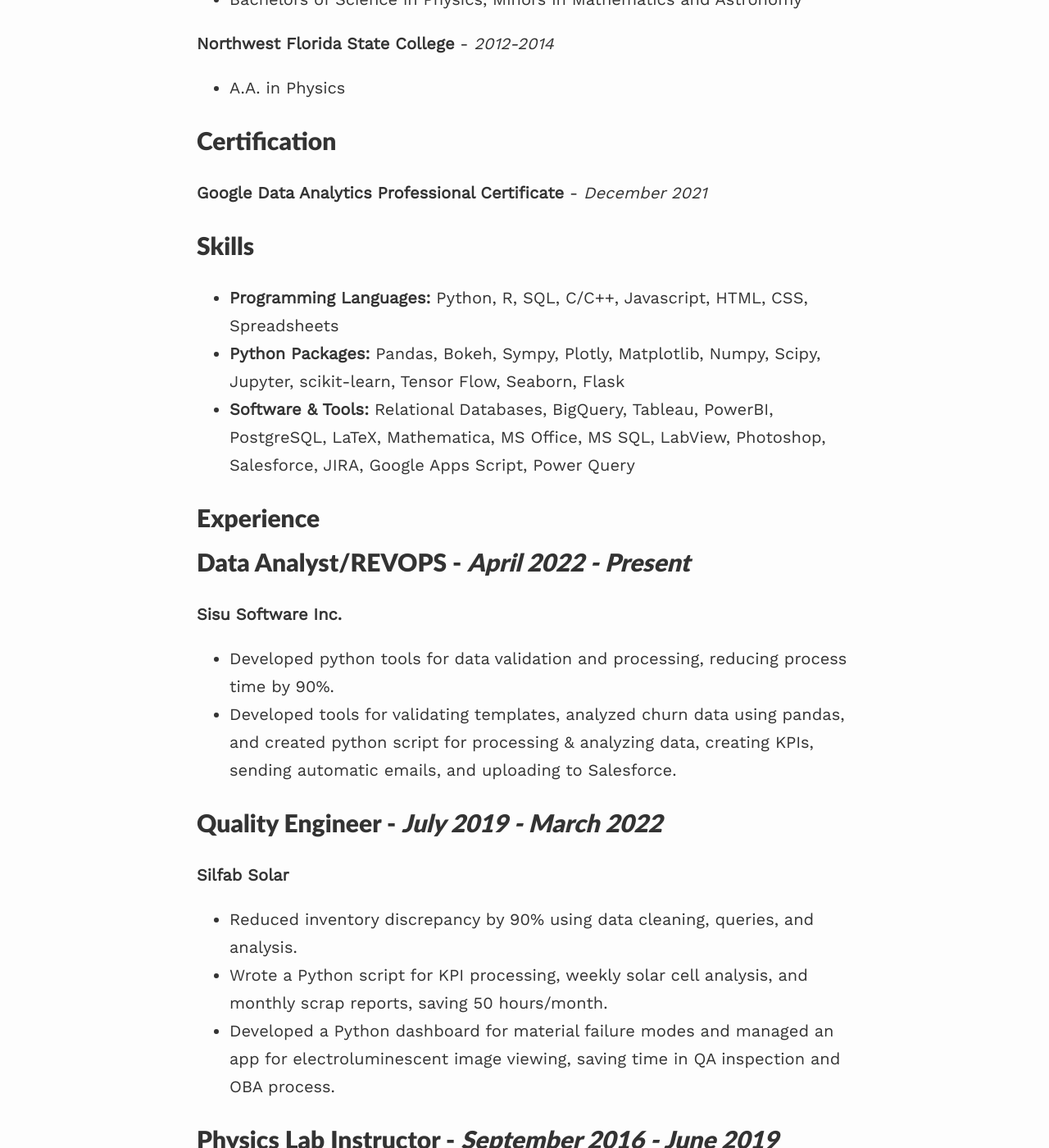
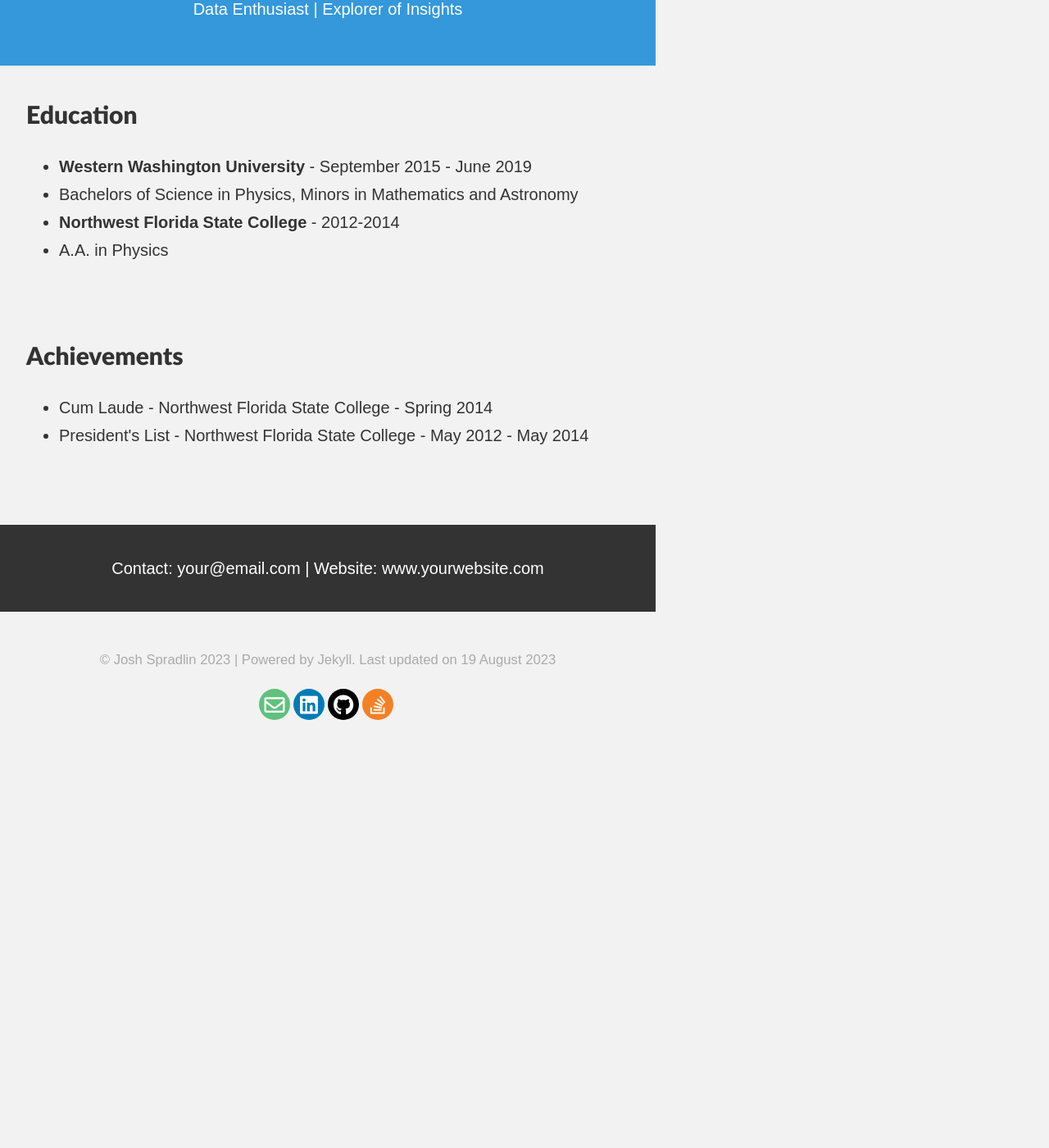
Before and after one commit to josh-u-a/gradfolio, a Jekyll site: the page built from _pages/resume.md, in a window 1280 px wide and 1400 px high, scrolled down 318 px. Shown: the whole window at 82% size. Built offline with Jekyll 4.4.1, drawn with Linux system fonts in a browser that asks for light colours; nearby versions of some CDN libraries; after the commit the page ends 1200 px from its top, so only the background shows below that; some of the changed text lies outside the part shown.

Commit message:
Update resume.md

```diff
--- a/_pages/resume.md
+++ b/_pages/resume.md
@@ -4,42 +4,44 @@
 permalink: /resume/
 published: true
 ---
+<!DOCTYPE html>
+<html lang="en">
+<head>
+  <meta charset="UTF-8">
+  <meta name="viewport" content="width=device-width, initial-scale=1.0">
+  <title>Your Interactive Resume</title>
+</head>
+<body style="font-family: Arial, sans-serif; margin: 0; padding: 0; background-color: #f2f2f2; color: #333;">
 
-# Education
-**Western Washington University** - *September 2015 - June 2019*
-- Bachelors of Science in Physics, Minors in Mathematics and Astronomy
+  <header style="background-color: #3498db; color: white; text-align: center; padding: 2rem;">
+    <h1>Your Name</h1>
+    <p>Data Enthusiast | Explorer of Insights</p>
+  </header>
 
-**Northwest Florida State College** - *2012-2014*
-- A.A. in Physics
+  <section id="education" style="padding: 2rem;">
+    <h2>Education</h2>
+    <ul>
+      <li><strong>Western Washington University</strong> - September 2015 - June 2019</li>
+      <li>Bachelors of Science in Physics, Minors in Mathematics and Astronomy</li>
+      <li><strong>Northwest Florida State College</strong> - 2012-2014</li>
+      <li>A.A. in Physics</li>
+      <!-- ... other education entries ... -->
+    </ul>
+  </section>
 
-# Certification
-**Google Data Analytics Professional Certificate** - *December 2021*
+  <!-- ... other resume sections ... -->
 
-# Skills
-- **Programming Languages:** Python, R, SQL, C/C++, Javascript, HTML, CSS, Spreadsheets
-- **Python Packages:** Pandas, Bokeh, Sympy, Plotly, Matplotlib, Numpy, Scipy, Jupyter, scikit-learn, Tensor Flow, Seaborn, Flask
-- **Software & Tools:** Relational Databases, BigQuery, Tableau, PowerBI, PostgreSQL, LaTeX, Mathematica, MS Office, MS SQL, LabView, Photoshop, Salesforce, JIRA, Google Apps Script, Power Query
+  <section id="achievements" style="padding: 2rem;">
+    <h2>Achievements</h2>
+    <ul>
+      <li>Cum Laude - Northwest Florida State College - Spring 2014</li>
+      <li>President's List - Northwest Florida State College - May 2012 - May 2014</li>
+    </ul>
+  </section>
 
-# Experience
-## Data Analyst/REVOPS - *April 2022 - Present*
-**Sisu Software Inc.**
-- Developed python tools for data validation and processing, reducing process time by 90%.
-- Developed tools for validating templates, analyzed churn data using pandas, and created python script for processing & analyzing data, creating KPIs, sending automatic emails, and uploading to Salesforce.
+  <footer style="background-color: #333; color: white; text-align: center; padding: 1rem;">
+    <p>Contact: your@email.com | Website: www.yourwebsite.com</p>
+  </footer>
 
-## Quality Engineer - *July 2019 - March 2022*
-**Silfab Solar**
-- Reduced inventory discrepancy by 90% using data cleaning, queries, and analysis.
-- Wrote a Python script for KPI processing, weekly solar cell analysis, and monthly scrap reports, saving 50 hours/month.
-- Developed a Python dashboard for material failure modes and managed an app for electroluminescent image viewing, saving time in QA inspection and OBA process.
-
-## Physics Lab Instructor - *September 2016 - June 2019*
-**Western Washington University**
-- Teach weekly physics labs for calculus-based physics courses.
-
-## Research Assistant - *March 2017 - June 2018*
-**Western Washington University**
-- Characterizing the bi-stable nature of polymer nanoparticle memory devices.
-
-# Achievements
-- Cum Laude - Northwest Florida State College - *Spring 2014*
-- President's List - Northwest Florida State College - *May 2012 - May 2014*
+</body>
+</html>
```
